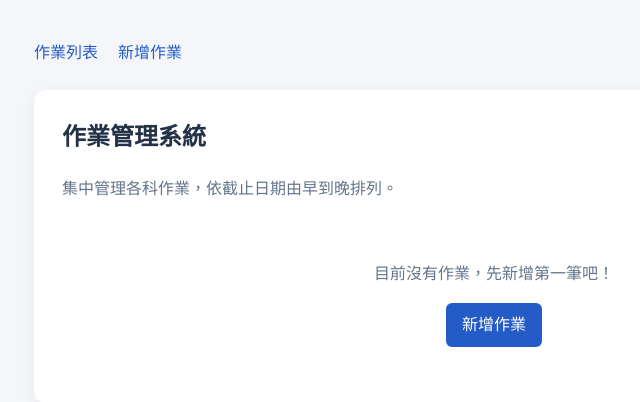
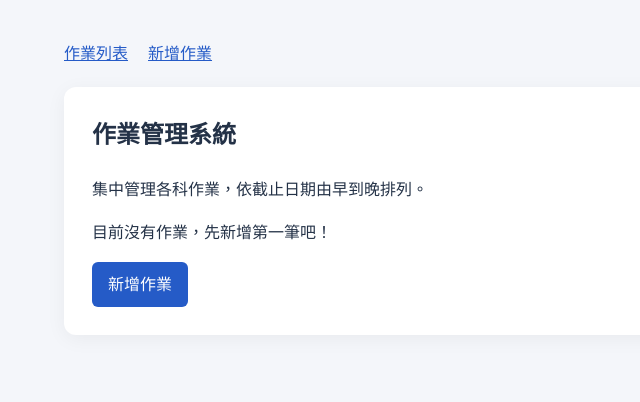
Before and after one commit to irene1114/flask-blog, a Flask app: page / in a window 1280 px wide. Shown: the top 402 px of the page, without its empty margins (146-786 px from the left). Run offline with Flask 3, Linux system fonts and the light colour scheme.

Commit message:
Update base.html

```diff
--- a/templates/base.html
+++ b/templates/base.html
@@ -3,7 +3,10 @@
 <head>
     <meta charset="UTF-8">
     <meta name="viewport" content="width=device-width, initial-scale=1">
-    <title>{% block title %}作業管理系統{% endblock %}</title>
+
+    <title>
+        {% block title %}作業管理系統{% endblock %}
+    </title>
 
     <style>
         * {
@@ -15,99 +18,35 @@
             background: #f4f6fa;
             color: #243247;
             font-family: "Microsoft JhengHei", Arial, sans-serif;
-            line-height: 1.6;
+            line-height: 1.7;
         }
 
-        .container {
-            max-width: 960px;
+        main {
+            max-width: 900px;
             margin: 40px auto;
             padding: 0 20px;
         }
 
         nav {
             display: flex;
-            flex-wrap: wrap;
             gap: 20px;
-            margin-bottom: 24px;
-        }
-
-        a {
-            color: #255bc7;
-            text-decoration: none;
-        }
-
-        a:hover {
-            text-decoration: underline;
+            margin-bottom: 20px;
         }
 
         .card {
             padding: 28px;
             background: white;
             border-radius: 12px;
-            box-shadow: 0 4px 20px rgba(0, 0, 0, 0.05);
+            box-shadow: 0 4px 20px #0000000d;
         }
 
         h1 {
             margin-top: 0;
-        }
-
-        .description {
-            color: #64748b;
-        }
-
-        .table-wrap {
-            overflow-x: auto;
-        }
-
-        table {
-            width: 100%;
-            border-collapse: collapse;
-        }
-
-        th, td {
-            padding: 14px 12px;
-            border-bottom: 1px solid #e2e8f0;
-            text-align: left;
             overflow-wrap: anywhere;
         }
 
-        th {
-            background: #eef3fc;
-        }
-
-        .deadline {
-            white-space: nowrap;
-        }
-
-        .actions {
-            display: flex;
-            align-items: center;
-            gap: 10px;
-            white-space: nowrap;
-        }
-
-        .actions form {
-            margin: 0;
-        }
-
-        label {
-            display: block;
-            margin-top: 18px;
-            margin-bottom: 6px;
-            font-weight: bold;
-        }
-
-        input {
-            width: 100%;
-            padding: 10px 12px;
-            border: 1px solid #b8c4d6;
-            border-radius: 6px;
-            font: inherit;
-        }
-
-        input:focus {
-            outline: 2px solid #93b4f7;
-            outline-offset: 2px;
+        a {
+            color: #255bc7;
         }
 
         button, .button {
@@ -118,44 +57,91 @@
             background: #255bc7;
             color: white;
             font: inherit;
+            text-decoration: none;
             cursor: pointer;
         }
 
-        .button:hover {
-            text-decoration: none;
+        button:disabled {
+            opacity: 0.6;
+            cursor: wait;
         }
 
         .danger {
             background: #b42332;
         }
 
-        .form-actions {
+        .secondary {
+            background: #64748b;
+        }
+
+        .actions {
             display: flex;
-            align-items: center;
-            gap: 16px;
+            flex-wrap: wrap;
+            gap: 12px;
             margin-top: 24px;
         }
 
-        .error {
-            padding: 12px;
-            border-radius: 6px;
-            background: #fff0f0;
-            color: #a11825;
+        .table-wrap {
+            margin-top: 20px;
+            overflow-x: auto;
         }
 
-        .empty {
-            padding: 28px 0;
-            color: #64748b;
-            text-align: center;
+        table {
+            width: 100%;
+            border-collapse: collapse;
+        }
+
+        th, td {
+            padding: 12px;
+            border-bottom: 1px solid #ddd;
+            text-align: left;
+            overflow-wrap: anywhere;
+        }
+
+        th {
+            background: #eef3fc;
+        }
+
+        label {
+            display: block;
+            margin-top: 16px;
+            font-weight: bold;
+        }
+
+        input {
+            width: 100%;
+            margin-top: 6px;
+            padding: 10px;
+            border: 1px solid #b8c4d6;
+            border-radius: 6px;
+            font: inherit;
+        }
+
+        .error {
+            color: #b42332;
+        }
+
+        dd {
+            margin: 0 0 16px;
+            overflow-wrap: anywhere;
+        }
+
+        dt {
+            font-weight: bold;
         }
     </style>
+
+    <script
+        src="{{ url_for('static', filename='js/main.js') }}"
+        defer
+    ></script>
 </head>
 
 <body>
-    <main class="container">
+    <main>
         <nav aria-label="主要導覽">
             <a href="{{ url_for('index') }}">作業列表</a>
-            <a href="{{ url_for('create_assignment') }}">新增作業</a>
+            <a href="{{ url_for('create_page') }}">新增作業</a>
         </nav>
 
         <section class="card">
```
